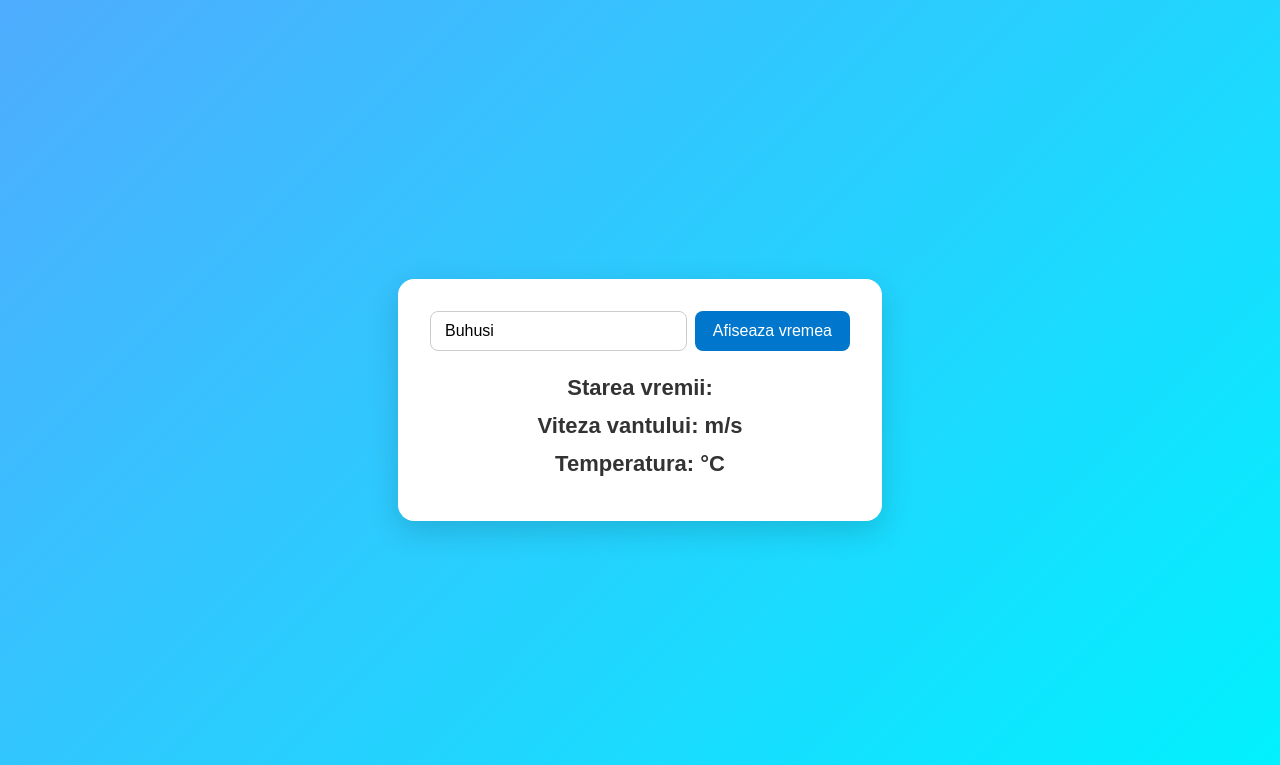
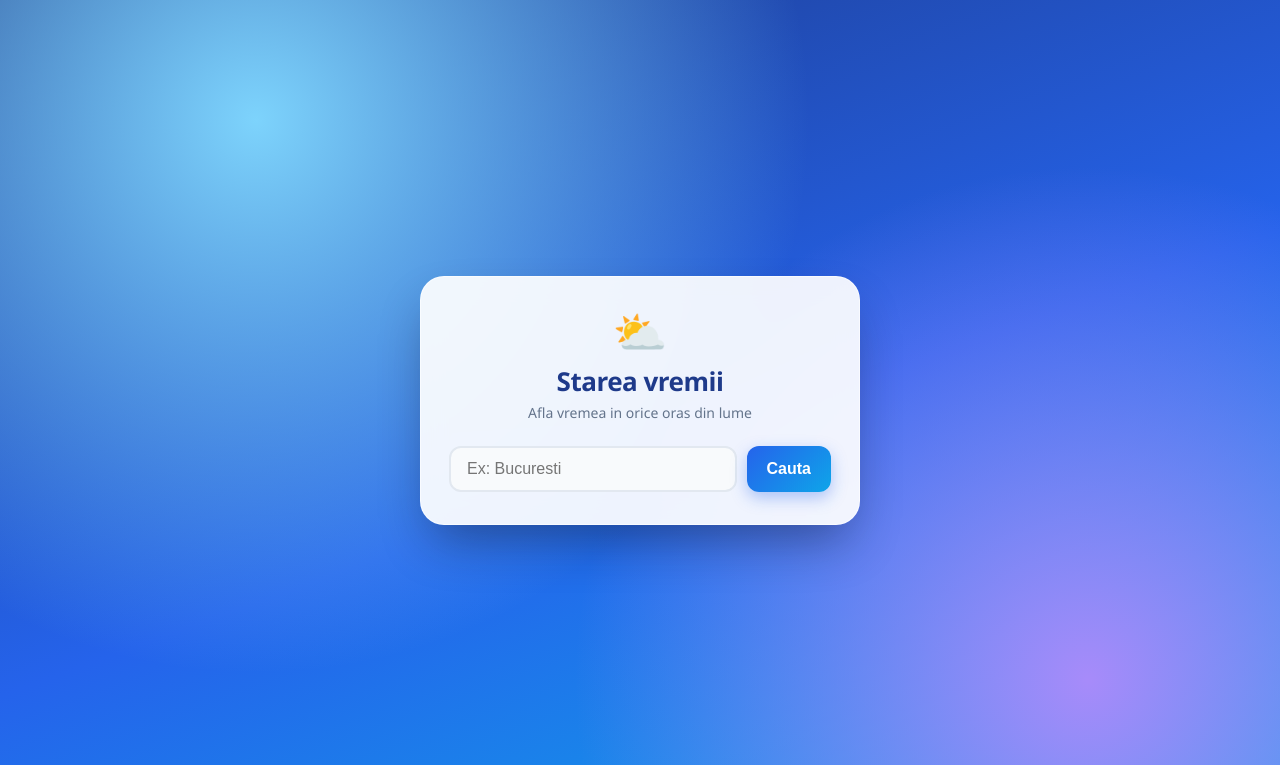
Before and after one commit to caloiansorin/26_27_MAP_FR, a FastAPI app: page / in a window 1280 px wide. Shown: the top 765 px of the page. Run offline with FastAPI, Linux system fonts and the light colour scheme.

Commit message:
UI actualizat , fix pentru afisarea informatiilor

```diff
--- a/Starea_vremii/main.py
+++ b/Starea_vremii/main.py
@@ -51,7 +51,7 @@
 
 
 @app.get("/")
-def home(request: Request, oras: str = "Buhusi"):
+def home(request: Request, oras: str = ""):
     vreme = None
     eroare = None
     oras = oras.strip()
@@ -65,8 +65,10 @@
             }
         except requests.RequestException as e:
             eroare = "EROARE LA APELUL API !"
+
         except Exception as e:
             eroare = "ORASUL NU A FOST GASIT !"
+
     return templates.TemplateResponse(
         request=request,
         name="index.html",
@@ -76,3 +78,6 @@
             "eroare": eroare,
         },
     )
+
+
+# uvicorn main:app --reload --ws none
--- a/Starea_vremii/templates/index.html
+++ b/Starea_vremii/templates/index.html
@@ -12,67 +12,185 @@
       display: flex;
       align-items: center;
       justify-content: center;
-      background: linear-gradient(135deg, #4facfe, #00f2fe);
-      font-family: Arial, Helvetica, sans-serif;
+      background:
+        radial-gradient(circle at 20% 15%, #7dd3fc 0%, transparent 45%),
+        radial-gradient(circle at 85% 85%, #a78bfa 0%, transparent 40%),
+        linear-gradient(160deg, #1e3a8a 0%, #2563eb 55%, #0ea5e9 100%);
+      font-family:
+        &quot;Segoe UI&quot;,
+        -apple-system,
+        BlinkMacSystemFont,
+        Roboto,
+        Helvetica,
+        Arial,
+        sans-serif;
+      color: #0f172a;
     "
   >
     <div
       style="
-        background: #ffffff;
-        padding: 32px;
-        border-radius: 16px;
-        box-shadow: 0 10px 30px rgba(0, 0, 0, 0.15);
+        box-sizing: border-box;
         width: 100%;
-        max-width: 420px;
+        max-width: 440px;
         margin: 16px;
-        text-align: center;
+        padding: 32px 28px;
+        background: rgba(255, 255, 255, 0.92);
+        border: 1px solid rgba(255, 255, 255, 0.6);
+        border-radius: 24px;
+        box-shadow: 0 25px 50px -12px rgba(15, 23, 42, 0.45);
+        backdrop-filter: blur(12px);
+        -webkit-backdrop-filter: blur(12px);
       "
     >
+      <div style="text-align: center; margin-bottom: 24px">
+        <div style="font-size: 44px; line-height: 1">⛅</div>
+        <h1
+          style="
+            margin: 10px 0 4px;
+            font-size: 26px;
+            font-weight: 700;
+            letter-spacing: -0.5px;
+            color: #1e3a8a;
+          "
+        >
+          Starea vremii
+        </h1>
+        <p style="margin: 0; font-size: 14px; color: #64748b">
+          Afla vremea in orice oras din lume
+        </p>
+      </div>
+
       <form
         method="get"
         action="/"
-        style="display: flex; gap: 8px; margin-bottom: 24px"
+        style="display: flex; flex-wrap: wrap; gap: 10px; margin: 0"
       >
         <input
           type="text"
           name="oras"
-          placeholder="Introdu numele orasului"
-          value="{{ oras or '' }}"
+          placeholder="Ex: Bucuresti"
+          value="{{ oras }}"
+          required
           style="
-            flex: 1;
+            box-sizing: border-box;
+            flex: 1 1 200px;
             min-width: 0;
-            padding: 10px 14px;
+            padding: 12px 16px;
             font-size: 16px;
-            border: 1px solid #ccc;
-            border-radius: 8px;
+            color: #0f172a;
+            background: #f8fafc;
+            border: 2px solid #e2e8f0;
+            border-radius: 12px;
             outline: none;
           "
         />
         <button
           type="submit"
           style="
-            padding: 10px 18px;
+            flex: 0 0 auto;
+            padding: 12px 20px;
             font-size: 16px;
+            font-weight: 600;
             color: #ffffff;
-            background: #0077cc;
+            background: linear-gradient(135deg, #2563eb, #0ea5e9);
             border: none;
-            border-radius: 8px;
+            border-radius: 12px;
+            box-shadow: 0 6px 16px rgba(37, 99, 235, 0.35);
             cursor: pointer;
           "
         >
-          Afiseaza vremea
+          Cauta
         </button>
       </form>
 
-      <h1 style="font-size: 22px; color: #333333; margin: 12px 0">
-        Starea vremii: {{ stare_vreme }}
-      </h1>
-      <h1 style="font-size: 22px; color: #333333; margin: 12px 0">
-        Viteza vantului: {{ viteza_vant }} m/s
-      </h1>
-      <h1 style="font-size: 22px; color: #333333; margin: 12px 0">
-        Temperatura: {{ temperatura }} °C
-      </h1>
+      {% if eroare %}
+      <div
+        style="
+          margin-top: 18px;
+          padding: 12px 16px;
+          font-size: 14px;
+          font-weight: 600;
+          color: #b91c1c;
+          background: #fef2f2;
+          border: 1px solid #fecaca;
+          border-radius: 12px;
+          text-align: center;
+        "
+      >
+        ⚠️ {{ eroare }}
+      </div>
+      {% endif %} {% if vreme %}
+      <div
+        style="
+          margin-top: 24px;
+          padding: 24px;
+          text-align: center;
+          color: #ffffff;
+          background: linear-gradient(135deg, #1e40af, #3b82f6);
+          border-radius: 18px;
+        "
+      >
+        <div
+          style="
+            font-size: 13px;
+            font-weight: 600;
+            letter-spacing: 1.5px;
+            text-transform: uppercase;
+            opacity: 0.85;
+          "
+        >
+          📍 {{ oras }}
+        </div>
+        <div
+          style="
+            margin: 6px 0 2px;
+            font-size: 64px;
+            font-weight: 300;
+            line-height: 1.1;
+          "
+        >
+          {{ vreme.temperatura | round | int }}°C
+        </div>
+        <div style="font-size: 18px; text-transform: capitalize; opacity: 0.95">
+          {{ vreme.stare_vreme }}
+        </div>
+      </div>
+
+      <div style="display: flex; gap: 12px; margin-top: 12px">
+        <div
+          style="
+            flex: 1;
+            padding: 14px;
+            text-align: center;
+            background: #eff6ff;
+            border-radius: 14px;
+          "
+        >
+          <div style="font-size: 12px; color: #64748b; margin-bottom: 4px">
+            💨 Vant
+          </div>
+          <div style="font-size: 18px; font-weight: 700; color: #1e3a8a">
+            {{ vreme.viteza_vant }} m/s
+          </div>
+        </div>
+        <div
+          style="
+            flex: 1;
+            padding: 14px;
+            text-align: center;
+            background: #eff6ff;
+            border-radius: 14px;
+          "
+        >
+          <div style="font-size: 12px; color: #64748b; margin-bottom: 4px">
+            🌡️ Temperatura exacta
+          </div>
+          <div style="font-size: 18px; font-weight: 700; color: #1e3a8a">
+            {{ vreme.temperatura }} °C
+          </div>
+        </div>
+      </div>
+      {% endif %}
     </div>
   </body>
 </html>
```
